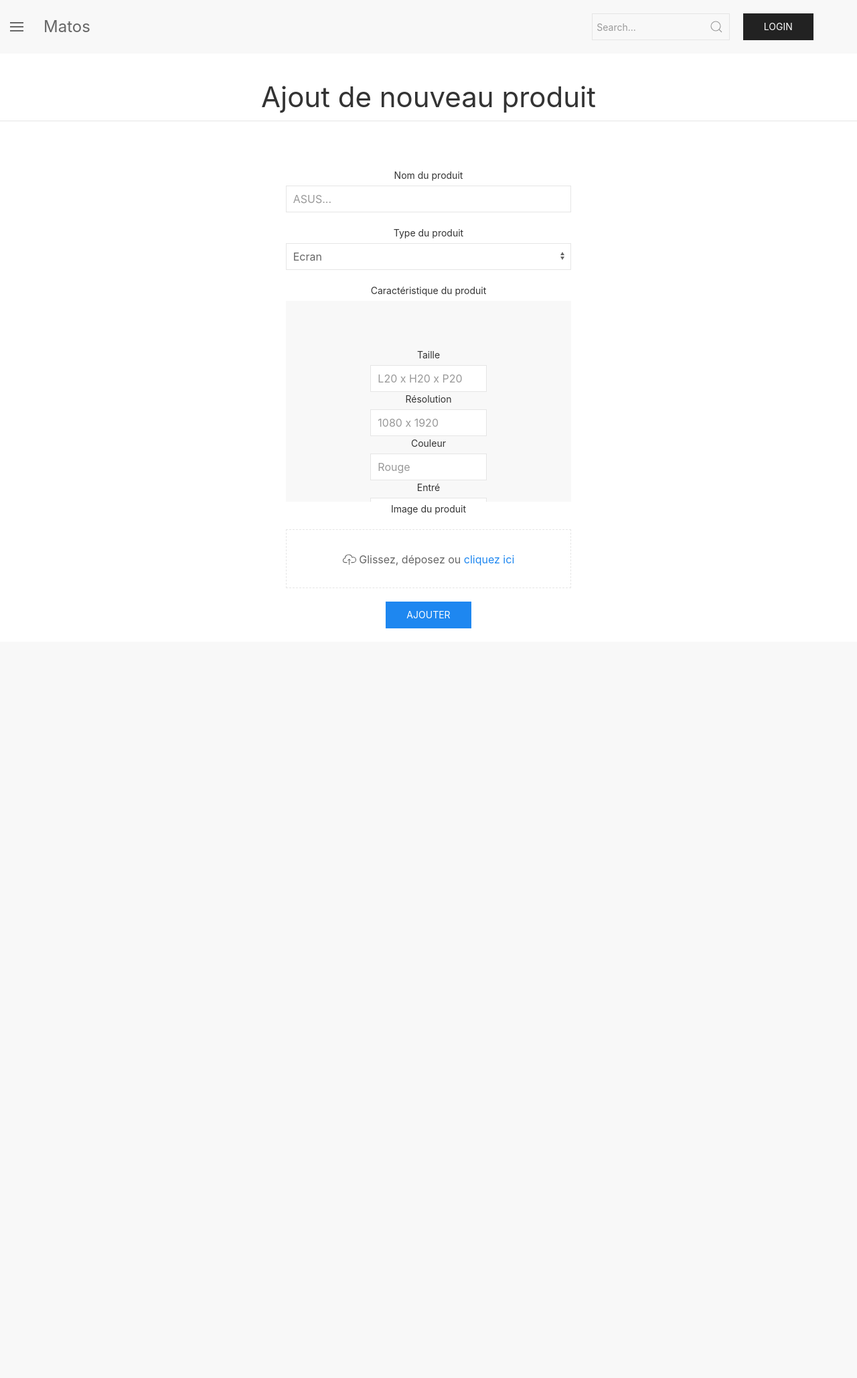
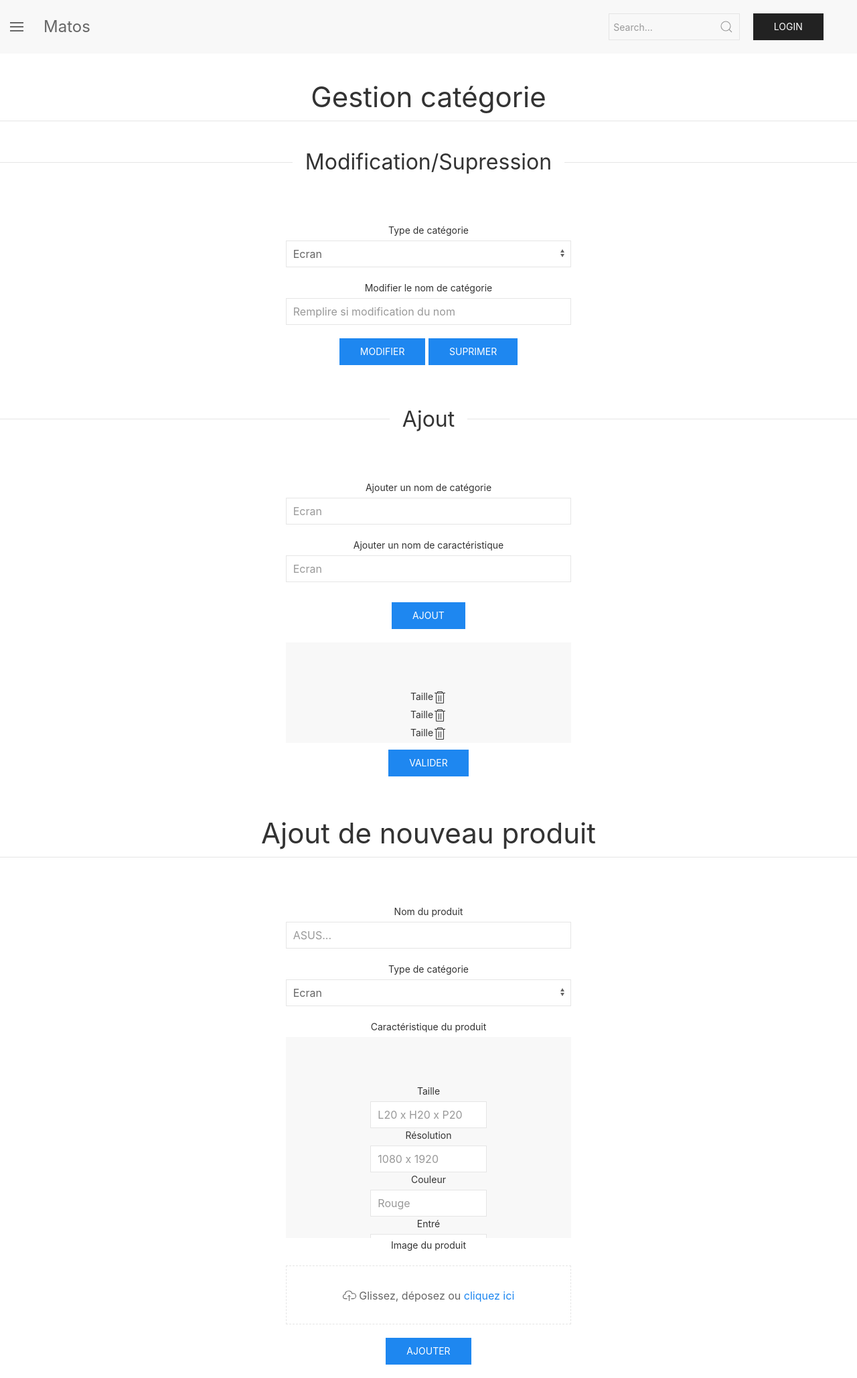
Before and after one commit to jorgeltmch/EE_Matos, a PHP site: page /admin.php in a window 1280 px wide. Shown: the whole page at 67% size. Before the commit the page ends 938 px from the top, so only its background shows below. Run offline with PHP 8.4, Linux system fonts and the light colour scheme.

Commit message:
Ajout sur la page admin pour pouvoir modifier/ajout/suprimer les categorie

```diff
--- a/admin.php
+++ b/admin.php
@@ -11,6 +11,70 @@
 
         <?php require "navbar.php"; ?>
 
+        <h1 class="uk-heading-divider">Gestion catégorie</h1>
+
+        <h2 class="uk-heading-line uk-text-center"><span>Modification/Supression</span></h2>
+
+        <form class="uk-margin-auto uk-margin-large-top uk-form-stacked uk-width-1-3@m">
+
+            <div class="uk-margin">
+                <label class="uk-form-label" for="form-stacked-text">Type de catégorie</label>
+                <select class="uk-select">
+                    <option>Ecran</option>
+                    <option>Souris</option>
+                    <option>Clavier</option>
+                    <option>Drone</option>
+                    <option>Tablette</option>
+                </select>
+            </div>
+
+            <div class="uk-margin">
+                <label class="uk-form-label" for="form-stacked-text">Modifier le nom de catégorie</label>
+                <div class="uk-form-controls">
+                    <input class="uk-input" id="form-stacked-text" type="text" placeholder="Remplire si modification du nom">
+                </div>
+            </div>
+            <input type="submit" value="Modifier" class="uk-button uk-button-primary uk-margin-bottom" onclick="UIkit.notification({message: 'Modification réussi.', status: 'success'})"></input>
+            <input type="submit" value="Suprimer" class="uk-button uk-button-primary uk-margin-bottom" onclick="UIkit.notification({message: 'Supression réussi.', status: 'success'})"></input>
+
+        </form>
+
+        <h2 class="uk-heading-line uk-text-center"><span>Ajout</span></h2>
+
+        <form class="uk-margin-auto uk-margin-large-top uk-form-stacked uk-width-1-3@m">
+
+            <div class="uk-margin">
+                <label class="uk-form-label" for="form-stacked-text">Ajouter un nom de catégorie</label>
+                <div class="uk-form-controls">
+                    <input class="uk-input" id="form-stacked-text" type="text" placeholder="Ecran">
+                </div>
+            </div>
+            <div class="uk-margin">
+                <label class="uk-form-label" for="form-stacked-text">Ajouter un nom de caractéristique</label>
+                <div class="uk-form-controls">
+                    <input class="uk-input" id="form-stacked-text" type="text" placeholder="Ecran">
+                </div>
+            </div>
+            <input type="submit" value="Ajout" class="uk-button uk-button-primary uk-margin-small-top uk-margin-bottom" onclick="UIkit.notification({message: 'Ajout réussi.', status: 'success'})"></input>
+
+            <div uk-overflow-auto="selContainer: .uk-height-medium; selContent: .js-wrapper" class="uk-height-small uk-tile uk-tile-muted">
+                <ul class="uk-nav uk-width-1-2 uk-margin-auto">
+                    <label class="uk-form-label" for="form-stacked-text">Taille<span uk-icon="trash"></span></label>
+                    <label class="uk-form-label" for="form-stacked-text">Taille<span uk-icon="trash"></span></label>
+                    <label class="uk-form-label" for="form-stacked-text">Taille<span uk-icon="trash"></span></label>
+                    <label class="uk-form-label" for="form-stacked-text">Taille<span uk-icon="trash"></span></label>
+                    <label class="uk-form-label" for="form-stacked-text">Taille<span uk-icon="trash"></span></label>
+
+                </ul>
+            </div>
+
+            <input type="submit" value="Valider" class="uk-button uk-button-primary uk-margin-small-top uk-margin-bottom" onclick="UIkit.notification({message: 'Ajout réussi.', status: 'success'})"></input>
+
+        </form>
+
+
+
+
         <h1 class="uk-heading-divider">Ajout de nouveau produit</h1>
         <form class="uk-margin-auto uk-margin-large-top uk-form-stacked uk-width-1-3@m">
 
@@ -22,7 +86,7 @@
             </div>
 
             <div class="uk-margin">
-                <label class="uk-form-label" for="form-stacked-text">Type du produit</label>
+                <label class="uk-form-label" for="form-stacked-text">Type de catégorie</label>
                 <select class="uk-select">
                     <option>Ecran</option>
                     <option>Souris</option>
--- a/navbar.php
+++ b/navbar.php
@@ -20,7 +20,7 @@
             <span class="uk-search-icon-flip" uk-search-icon></span>
             <input class="uk-search-input" type="search" placeholder="Search...">
         </form>
-        <button class="uk-button uk-button-secondary uk-margin-right">Login</button>
+        <button class="uk-button uk-button-secondary">Login</button>
     </div>
 
 </nav>
```
Lines whose indentation alone changed are shown as unchanged.
